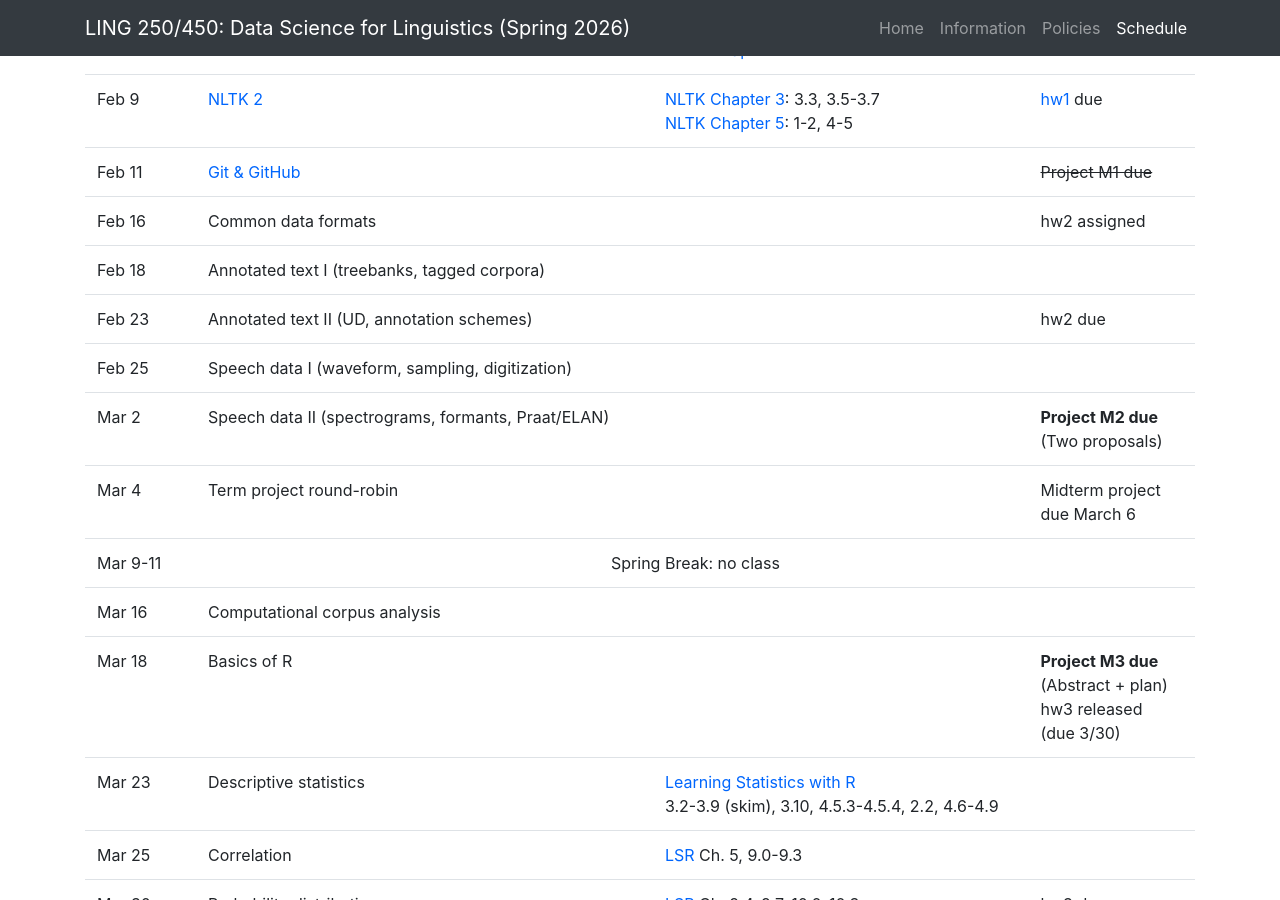
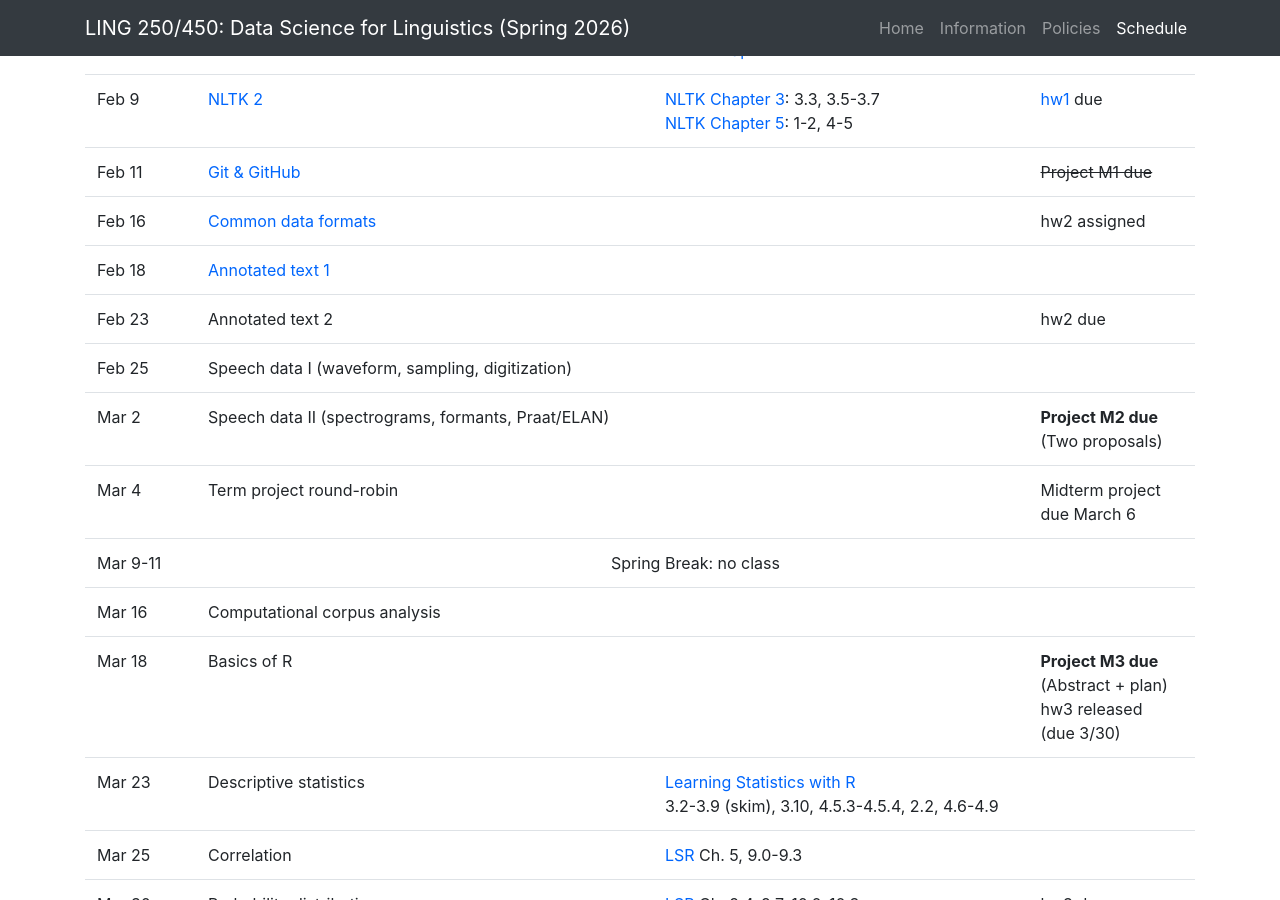
Before and after one commit to cmdowney88/cmdowney88.github.io, a Jekyll site: the page teaching/ling250/spring26/index.html, which Jekyll copies as it is, in a window 1280 px wide and 900 px high, scrolled down 3741 px. Built offline with Jekyll 4.4.1, drawn with Linux system fonts in a browser that asks for light colours.

Commit message:
ling250: add lectures 8 and 9

```diff
--- a/teaching/ling250/spring26/index.html
+++ b/teaching/ling250/spring26/index.html
@@ -359,7 +359,7 @@
 							<tr>
 								<td>Feb 16</td>
 								<td>
-									Common data formats
+									<a href="https://github.com/cmdowney88/ling250-materials/blob/main/lectures/lecture08_data_formats_followalong.ipynb" target="_blank">Common data formats</a>
 								</td>
 								<td></td>
 								<td>hw2 assigned</td>
@@ -367,7 +367,7 @@
 							<tr>
 								<td>Feb 18</td>
 								<td>
-									Annotated text I (treebanks, tagged corpora)
+									<a href="https://github.com/cmdowney88/ling250-materials/blob/main/lectures/lecture09_annotated_text_followalong.ipynb" target="_blank">Annotated text 1</a>
 								</td>
 								<td></td>
 								<td></td>
@@ -375,7 +375,7 @@
 							<tr>
 								<td>Feb 23</td>
 								<td>
-									Annotated text II (UD, annotation schemes)
+									Annotated text 2
 								</td>
 								<td></td>
 								<td>hw2 due</td>
```
